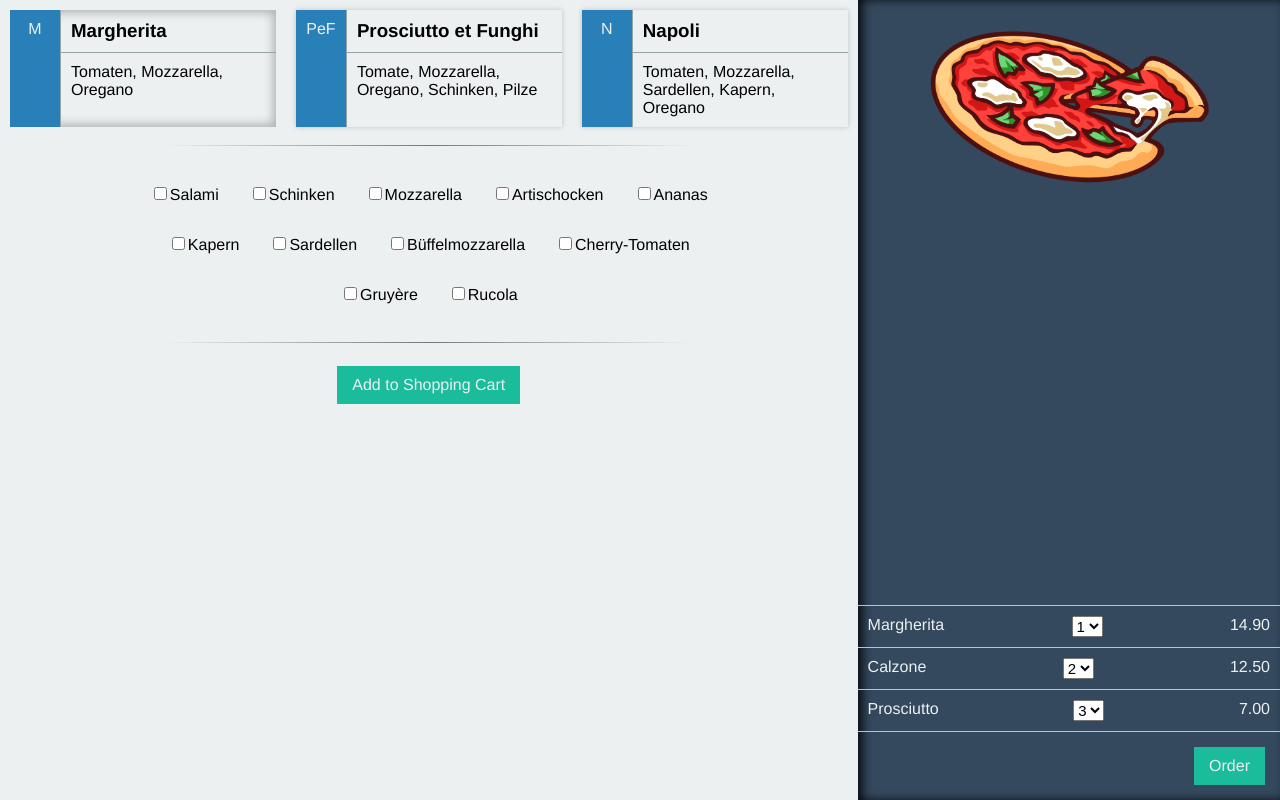
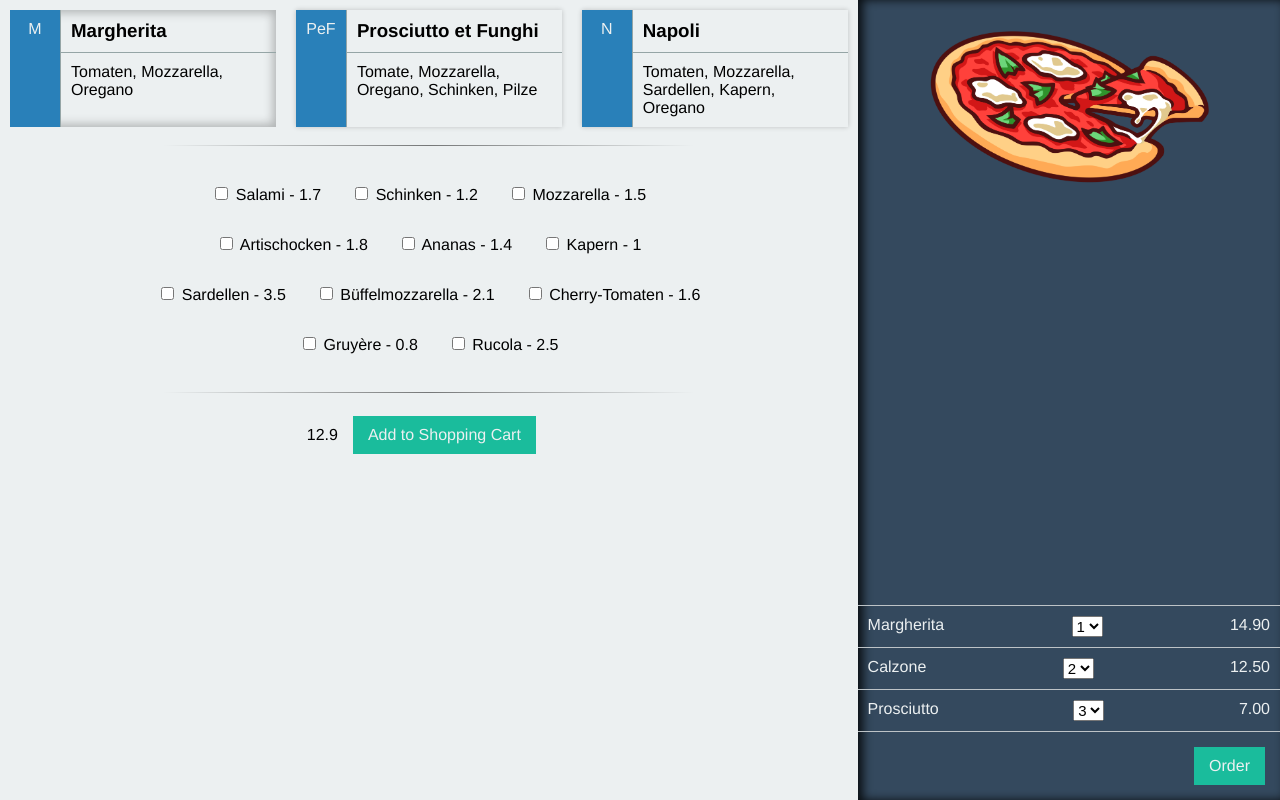
Before and after one commit to Sneha159/pizza.js-react, a React (Create React App) app: page / in a window 1280 px wide. Built offline with nearby package versions, Linux system fonts and the light colour scheme.

Commit message:
calculate price

```diff
--- a/src/PizzaSelection.js
+++ b/src/PizzaSelection.js
@@ -34,6 +34,10 @@ export default class PizzaSelection extends React.Component {
     this.setState(updateState);
   }
 
+  getTotalPrice() {
+    return this.state.selectedPizza.price + this.state.selectedIngredients.reduce((sum, ingredient) => sum + ingredient.price, 0);
+  }
+
   render() {
     return (
       <div id="pizzaSelection">
@@ -65,11 +69,12 @@ export default class PizzaSelection extends React.Component {
                 type="checkbox"
                 onChange={event => this.updateIngredients(event.target.checked, ingredient)}
               />
-              {ingredient.name}
+              {` ${ingredient.name} - ${ingredient.price}`}
             </label>
           ))}
         </div>
         <hr className="pizza-selection-divider" />
+        {this.getTotalPrice()}
         <button className="order-button">Add to Shopping Cart</button>
       </div>
     );
```
